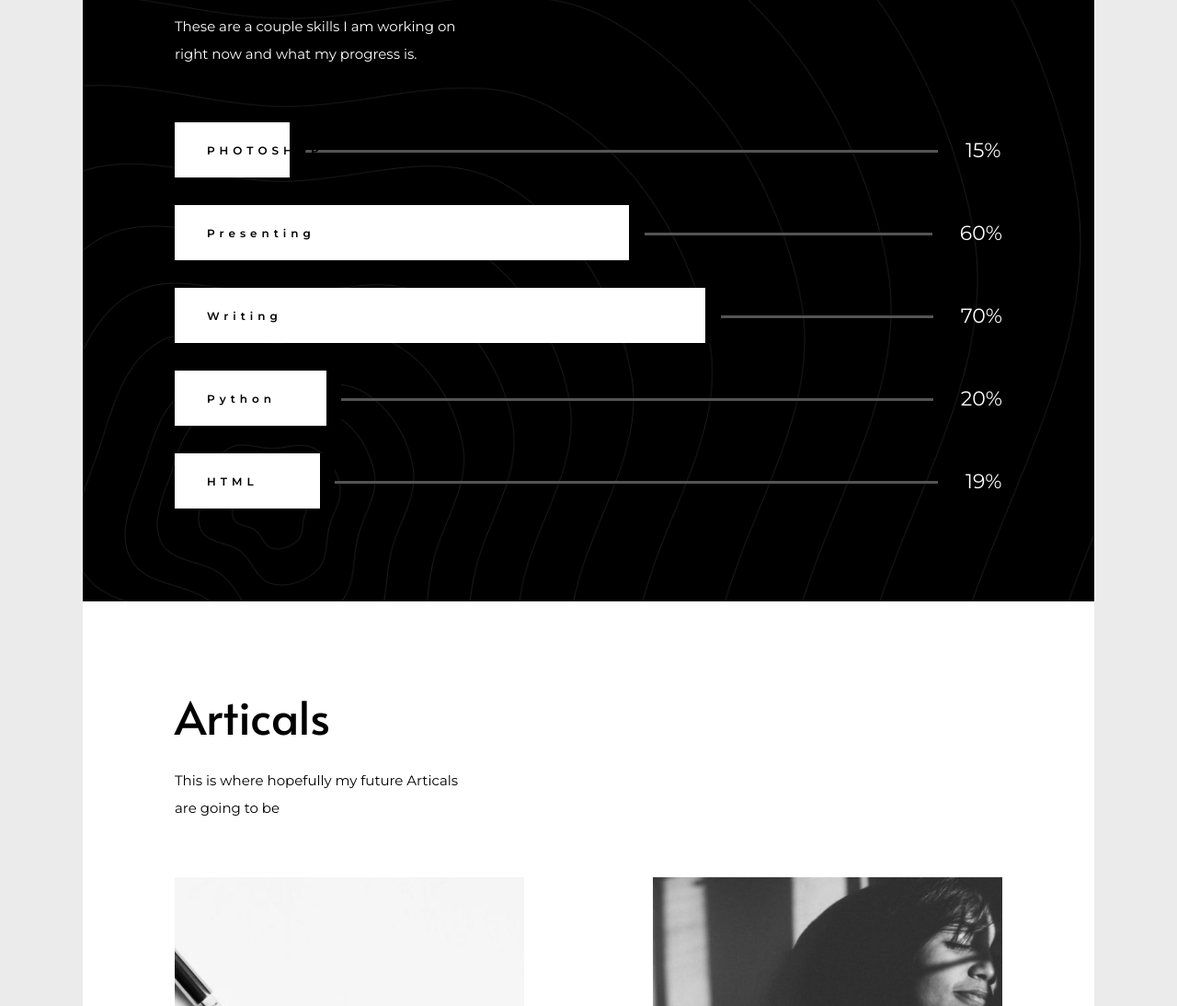
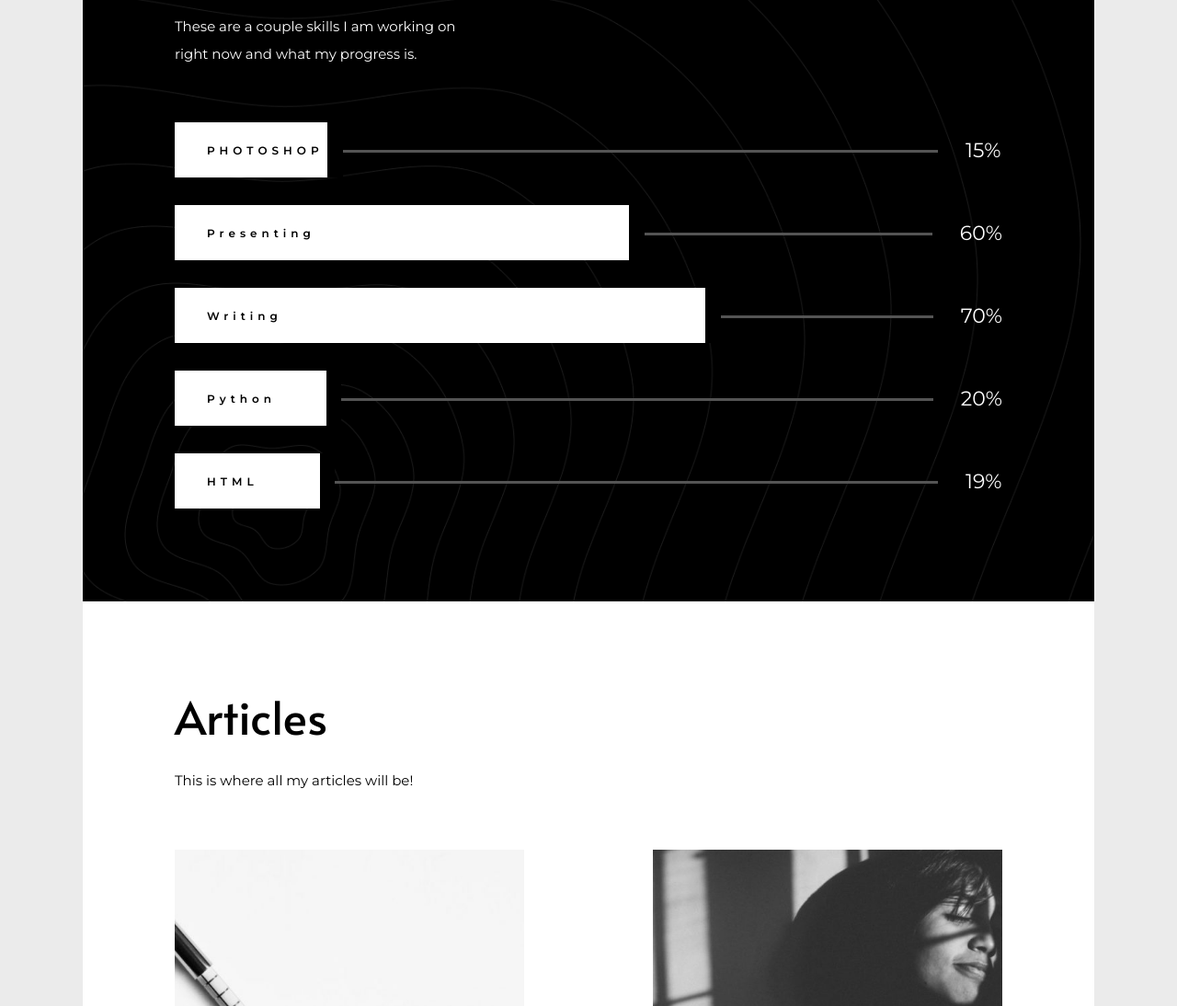
Before and after one commit to kayan999/kayan999.github.io, a plain HTML site: page index.html in a window 1280 px wide. Shown: the part 1603-2697 px from the top of the page at 92% size. Drawn offline with nearby package versions, Linux system fonts and the light colour scheme; a web font is replaced by a local one.

Commit message:
changed spelling and edited grammar

```diff
--- a/index.html
+++ b/index.html
@@ -236,7 +236,7 @@
                                        <div class="elementor-element elementor-element-27635c74 elementor-widget__width-initial elementor-widget elementor-widget-text-editor" data-id="27635c74" data-element_type="widget" data-widget_type="text-editor.default">
                                           <div class="elementor-widget-container">
                                              <div class="elementor-text-editor elementor-clearfix">
-                                                <p>I am only 12 so i don't have that musch education but, these are some of the acdemic things I have done.</p>
+                                                <p>Being only 12 years old, I have so much that I haven't experianced yet. But, these are some of the academic things I have done.</p>
                                              </div>
                                           </div>
                                        </div>
@@ -365,8 +365,8 @@
                                                 <div class="skill-holder">
                                                    <div class="skill">
                                                       <div class="skill-text">PHOTOSHOP</div>
-                                                      <div class="skill-fill" data-fill="15"></div>
-                                                      <div class="skill-fill-mask" data-fill="15"></div>
+                                                      <div class="skill-fill" data-fill="20"></div>
+                                                      <div class="skill-fill-mask" data-fill="20"></div>
                                                    </div>
                                                    <div class="skill-num">15%</div>
                                                 </div>
@@ -419,13 +419,13 @@
                                     <div class="elementor-widget-wrap">
                                        <div class="elementor-element elementor-element-7bd8b06a elementor-widget elementor-widget-heading" data-id="7bd8b06a" data-element_type="widget" data-widget_type="heading.default">
                                           <div class="elementor-widget-container">
-                                             <h2 class="elementor-heading-title elementor-size-default">Articals</h2>
+                                             <h2 class="elementor-heading-title elementor-size-default">Articles</h2>
                                           </div>
                                        </div>
                                        <div class="elementor-element elementor-element-518d25e2 elementor-widget__width-initial elementor-widget elementor-widget-text-editor" data-id="518d25e2" data-element_type="widget" data-widget_type="text-editor.default">
                                           <div class="elementor-widget-container">
                                              <div class="elementor-text-editor elementor-clearfix">
-                                                <p>This is where hopefully my future Articals are going to be</p>
+                                                <p>This is where all my articles will be!</p>
                                              </div>
                                           </div>
                                        </div>
```
